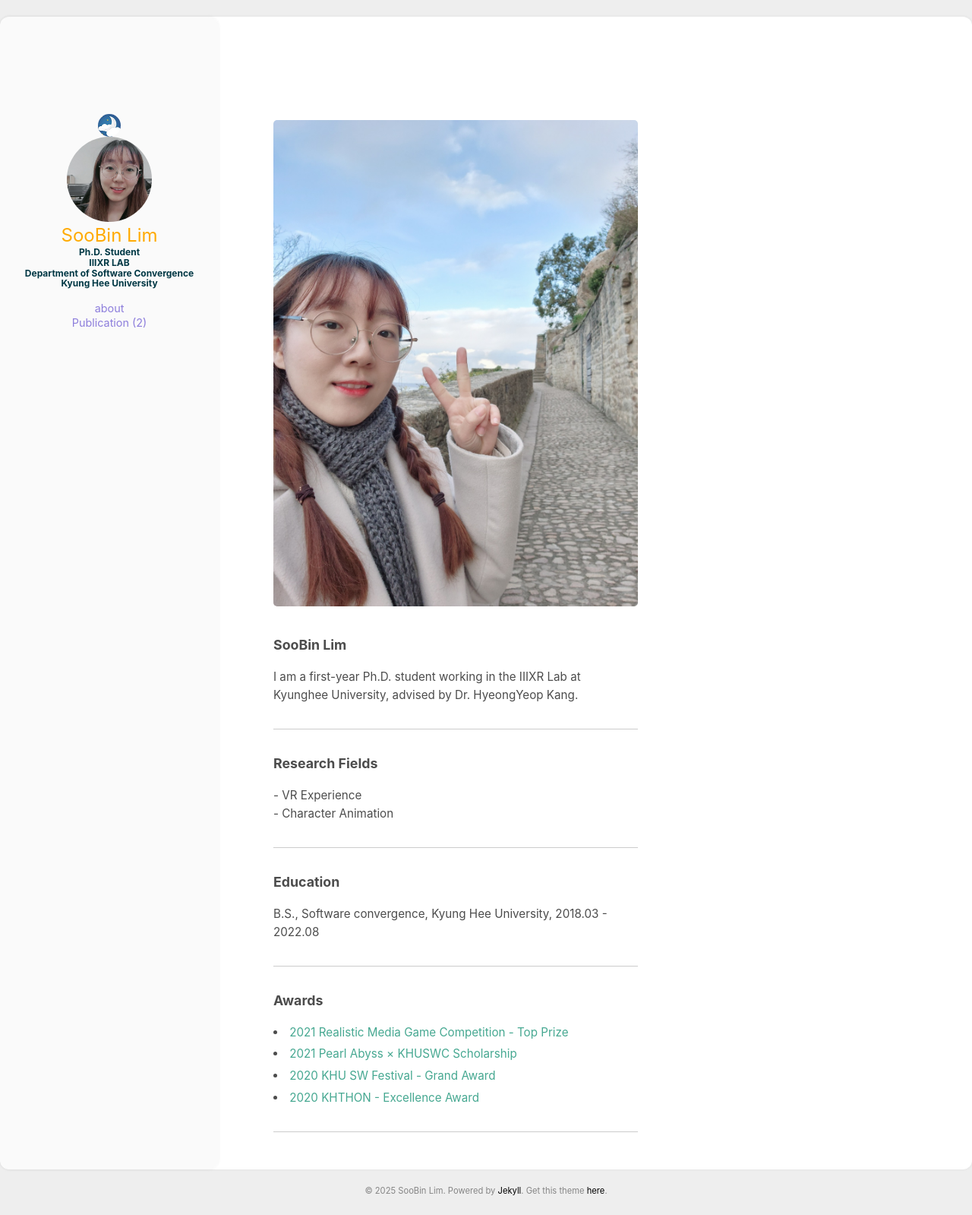
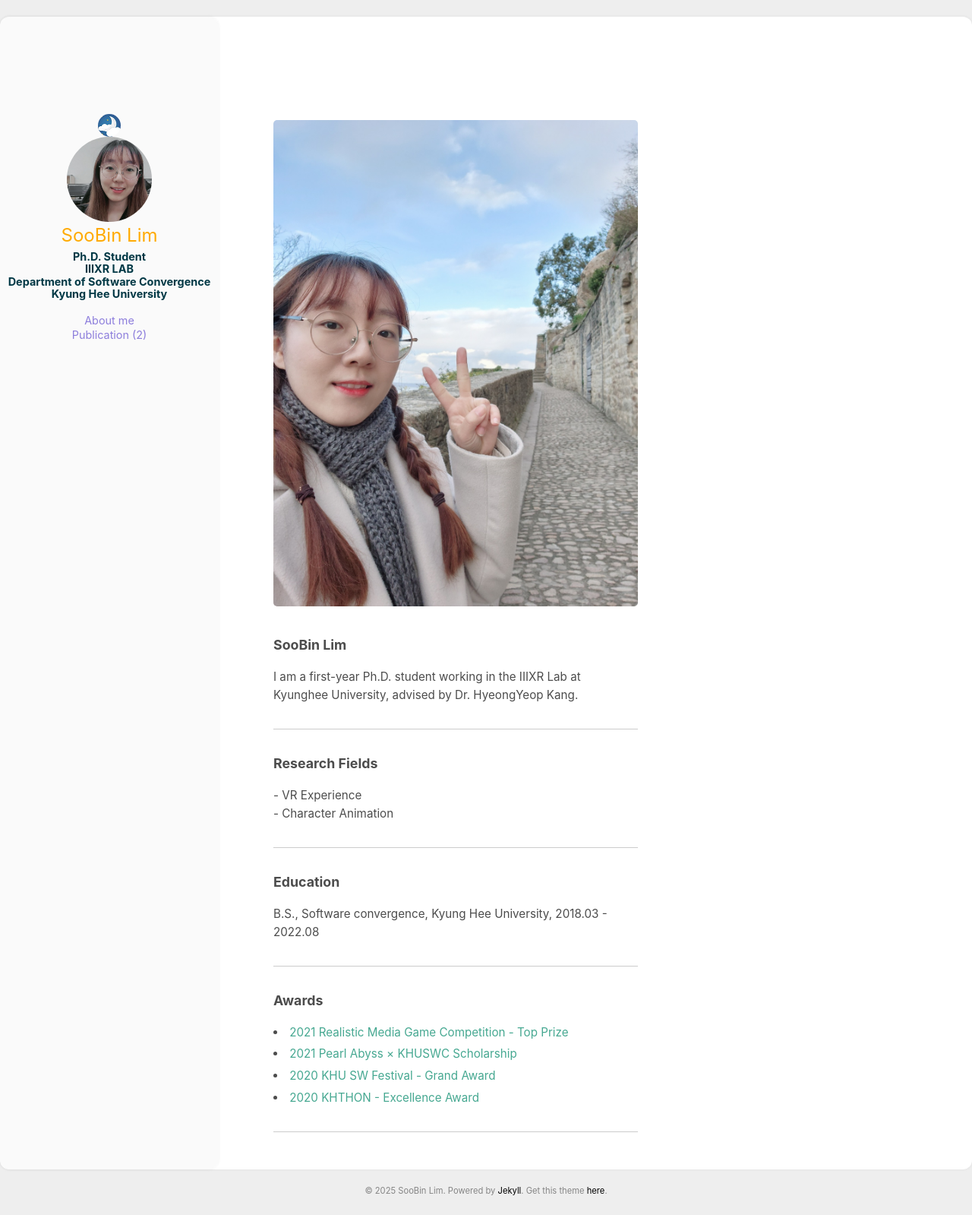
Before and after one commit to dnpcs12/dnpcs.github.io, a Jekyll site: the page built from aboutme.html, in a window 1280 px wide. Shown: the whole page at 76% size. Built offline with Jekyll 4.4.1, drawn with Linux system fonts in a browser that asks for light colours.

```diff
--- a/_includes/header.html
+++ b/_includes/header.html
@@ -16,7 +16,7 @@
       {% if site.user.aboutme %}
       <ul class="nav_list">
         <li class="nav_item">
-          <a href="{{ site.baseurl }}/aboutme.html">about</a>
+          <a href="{{ site.baseurl }}/aboutme.html">About me</a>
         </li>
       </ul>
       {% endif %}
--- a/assets/css/main.scss
+++ b/assets/css/main.scss
@@ -423,9 +423,9 @@ img {
 
 .header_job {
     display: block;
-    margin-top: .1rem;
+    margin-top: .4rem;
     color: var(--job_font);
-    font-size: 0.75em;
+    font-size: 0.9em;
     font-weight: 700;
 
 }
```
